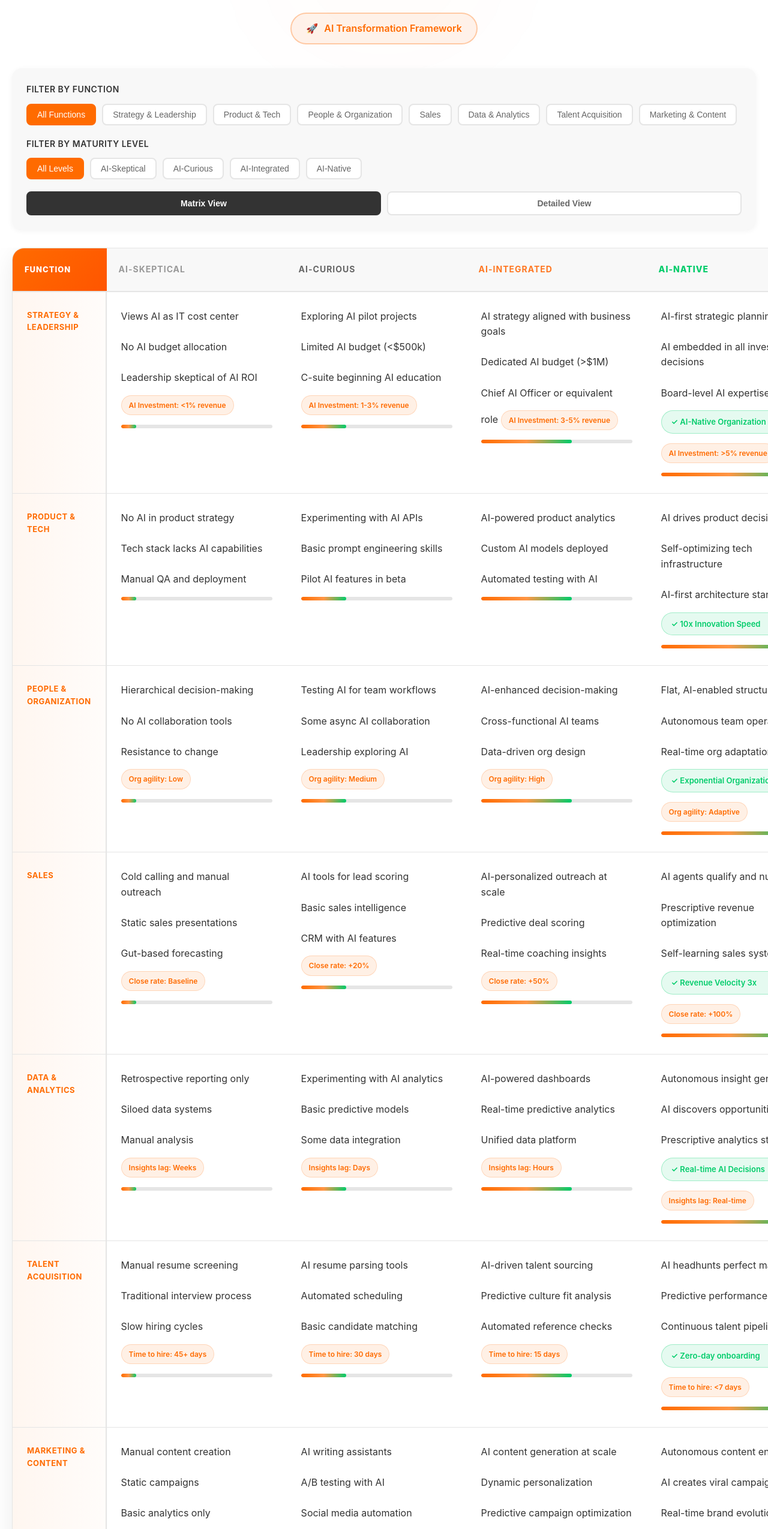
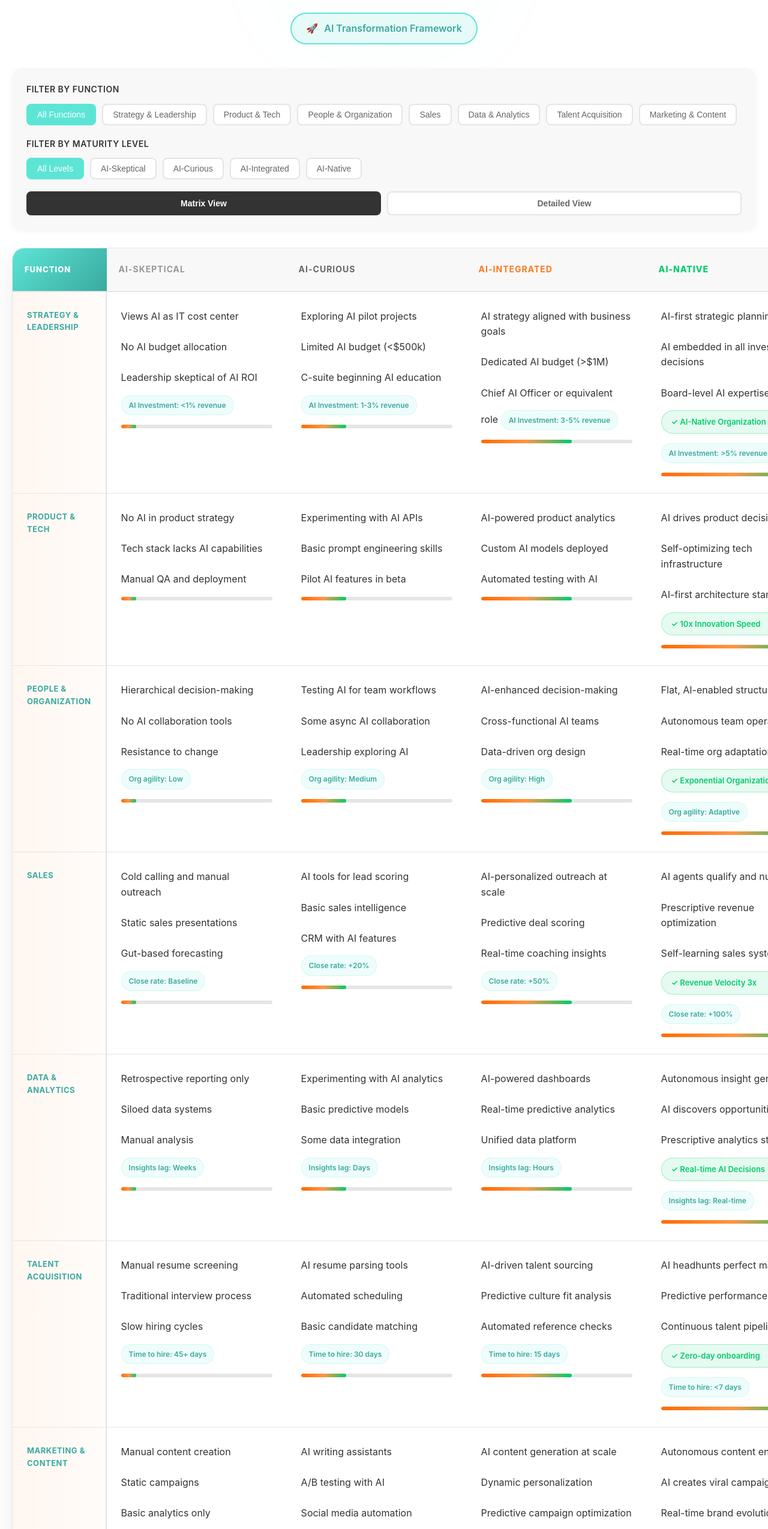
Before and after one commit to tomgC2/c2AImatrix.github.io, a plain HTML site: page index.html in a window 1280 px wide. Shown: the part 196-2745 px from the top of the page at 60% size. Drawn offline with Linux system fonts and the light colour scheme.

Commit message:
Update index.html

```diff
--- a/index.html
+++ b/index.html
@@ -39,7 +39,7 @@
             transform: translate(-50%, -50%);
             width: 600px;
             height: 400px;
-            background: radial-gradient(ellipse at center, rgba(255,107,0,0.08) 0%, transparent 70%);
+            background: radial-gradient(ellipse at center, rgba(92,229,213,0.08) 0%, transparent 70%);
             filter: blur(100px);
             z-index: -1;
             animation: pulse 4s ease-in-out infinite;
@@ -54,7 +54,7 @@
             font-size: 56px;
             font-weight: 800;
             margin-bottom: 20px;
-            background: linear-gradient(135deg, #ff6b00 0%, #ff9544 50%, #ff6b00 100%);
+            background: linear-gradient(135deg, #5CE5D5 0%, #7FEEDA 50%, #5CE5D5 100%);
             -webkit-background-clip: text;
             -webkit-text-fill-color: transparent;
             background-clip: text;
@@ -132,15 +132,15 @@
         }
 
         .filter-btn:hover {
-            border-color: #ff6b00;
-            color: #ff6b00;
+            border-color: #5CE5D5;
+            color: #3AA99F;
             transform: translateY(-1px);
         }
 
         .filter-btn.active {
-            background: #ff6b00;
+            background: #5CE5D5;
             color: #fff;
-            border-color: #ff6b00;
+            border-color: #5CE5D5;
         }
 
         .view-toggle {
@@ -207,7 +207,7 @@
         }
 
         th:first-child {
-            background: linear-gradient(135deg, #ff6b00 0%, #ff5500 100%);
+            background: linear-gradient(135deg, #5CE5D5 0%, #3AA99F 100%);
             color: #fff;
             font-weight: 800;
             min-width: 150px;
@@ -261,11 +261,11 @@
             align-items: center;
             gap: 6px;
             padding: 6px 12px;
-            background: rgba(255,107,0,0.1);
-            border: 1px solid rgba(255,107,0,0.2);
+            background: rgba(92,229,213,0.1);
+            border: 1px solid rgba(92,229,213,0.2);
             border-radius: 20px;
             font-size: 12px;
-            color: #ff6b00;
+            color: #3AA99F;
             margin-top: 16px;
             font-weight: 600;
         }
@@ -354,7 +354,7 @@
 
         .level-0-badge { background: #f0f0f0; color: #999; }
         .level-1-badge { background: #e5e5e5; color: #666; }
-        .level-2-badge { background: rgba(255,107,0,0.15); color: #ff6b00; }
+        .level-2-badge { background: rgba(92,229,213,0.15); color: #3AA99F; }
         .level-3-badge { background: rgba(0,204,106,0.15); color: #00cc6a; }
 
         .detail-content {
@@ -368,7 +368,7 @@
         .detail-section h4 {
             font-size: 16px;
             font-weight: 600;
-            color: #ff6b00;
+            color: #3AA99F;
             margin-bottom: 12px;
         }
 
@@ -388,7 +388,7 @@
             content: "→";
             position: absolute;
             left: 0;
-            color: #ff6b00;
+            color: #3AA99F;
             font-weight: 600;
         }
 
@@ -409,7 +409,7 @@
         .metric-value {
             font-size: 28px;
             font-weight: 700;
-            color: #ff6b00;
+            color: #3AA99F;
         }
 
         .metric-label {
@@ -434,9 +434,9 @@
             <div class="glow-effect"></div>
             <h1>Chapter 2 AI Competency Matrix</h1>
             <p class="subtitle">Building AI-Native Organizations</p>
-            <div class="chapter2-badge">
-                <span>🚀</span>
-                <span>AI Transformation Framework</span>
+            <div class="chapter2-badge" style="background: #E6FAF8 !important; border: 2px solid #5CE5D5 !important;">
+                <span style="color: #3AA99F !important;">🚀</span>
+                <span style="color: #3AA99F !important;">AI Transformation Framework</span>
             </div>
         </div>
 
@@ -487,7 +487,7 @@
                 </thead>
                 <tbody>
                     <tr data-function="strategy">
-                        <td>STRATEGY & LEADERSHIP</td>
+                        <td style="color: #3AA99F !important;">STRATEGY & LEADERSHIP</td>
                         <td data-level="0">
                             Views AI as IT cost center
                             <br><br>
@@ -523,11 +523,11 @@
                             Board-level AI expertise
                             <div class="ai-native-indicator">✓ AI-Native Organization</div>
                             <div class="metric-badge">AI Investment: >5% revenue</div>
-                            <div class="progress-bar"><div class="progress-fill" style="width: 90%"></div></div>
+                            <div class="progress-bar"><div class="progress-fill" style="width: 95%"></div></div>
                         </td>
                     </tr>
                     <tr data-function="product">
-                        <td>PRODUCT & TECH</td>
+                        <td style="color: #3AA99F !important;">PRODUCT & TECH</td>
                         <td data-level="0">
                             No AI in product strategy
                             <br><br>
@@ -559,11 +559,11 @@
                             <br><br>
                             AI-first architecture standard
                             <div class="ai-native-indicator">✓ 10x Innovation Speed</div>
-                            <div class="progress-bar"><div class="progress-fill" style="width: 90%"></div></div>
+                            <div class="progress-bar"><div class="progress-fill" style="width: 95%"></div></div>
                         </td>
                     </tr>
                     <tr data-function="people">
-                        <td>PEOPLE & ORGANIZATION</td>
+                        <td style="color: #3AA99F !important;">PEOPLE & ORGANIZATION</td>
                         <td data-level="0">
                             Hierarchical decision-making
                             <br><br>
@@ -599,11 +599,11 @@
                             Real-time org adaptation
                             <div class="ai-native-indicator">✓ Exponential Organization</div>
                             <div class="metric-badge">Org agility: Adaptive</div>
-                            <div class="progress-bar"><div class="progress-fill" style="width: 90%"></div></div>
+                            <div class="progress-bar"><div class="progress-fill" style="width: 95%"></div></div>
                         </td>
                     </tr>
                     <tr data-function="sales">
-                        <td>SALES</td>
+                        <td style="color: #3AA99F !important;">SALES</td>
                         <td data-level="0">
                             Cold calling and manual outreach
                             <br><br>
@@ -639,11 +639,11 @@
                             Self-learning sales system
                             <div class="ai-native-indicator">✓ Revenue Velocity 3x</div>
                             <div class="metric-badge">Close rate: +100%</div>
-                            <div class="progress-bar"><div class="progress-fill" style="width: 90%"></div></div>
+                            <div class="progress-bar"><div class="progress-fill" style="width: 95%"></div></div>
                         </td>
                     </tr>
                     <tr data-function="data">
-                        <td>DATA & ANALYTICS</td>
+                        <td style="color: #3AA99F !important;">DATA & ANALYTICS</td>
                         <td data-level="0">
                             Retrospective reporting only
                             <br><br>
@@ -679,11 +679,11 @@
                             Prescriptive analytics standard
                             <div class="ai-native-indicator">✓ Real-time AI Decisions</div>
                             <div class="metric-badge">Insights lag: Real-time</div>
-                            <div class="progress-bar"><div class="progress-fill" style="width: 90%"></div></div>
+                            <div class="progress-bar"><div class="progress-fill" style="width: 95%"></div></div>
                         </td>
                     </tr>
                     <tr data-function="talent">
-                        <td>TALENT ACQUISITION</td>
+                        <td style="color: #3AA99F !important;">TALENT ACQUISITION</td>
                         <td data-level="0">
                             Manual resume screening
                             <br><br>
@@ -719,11 +719,11 @@
                             Continuous talent pipelining
                             <div class="ai-native-indicator">✓ Zero-day onboarding</div>
                             <div class="metric-badge">Time to hire: <7 days</div>
-                            <div class="progress-bar"><div class="progress-fill" style="width: 90%"></div></div>
+                            <div class="progress-bar"><div class="progress-fill" style="width: 95%"></div></div>
                         </td>
                     </tr>
                     <tr data-function="marketing">
-                        <td>MARKETING & CONTENT</td>
+                        <td style="color: #3AA99F !important;">MARKETING & CONTENT</td>
                         <td data-level="0">
                             Manual content creation
                             <br><br>
@@ -759,7 +759,7 @@
                             Real-time brand evolution
                             <div class="ai-native-indicator">✓ Infinite Content Scale</div>
                             <div class="metric-badge">Content output: 50x+</div>
-                            <div class="progress-bar"><div class="progress-fill" style="width: 90%"></div></div>
+                            <div class="progress-bar"><div class="progress-fill" style="width: 95%"></div></div>
                         </td>
                     </tr>
                 </tbody>
```
